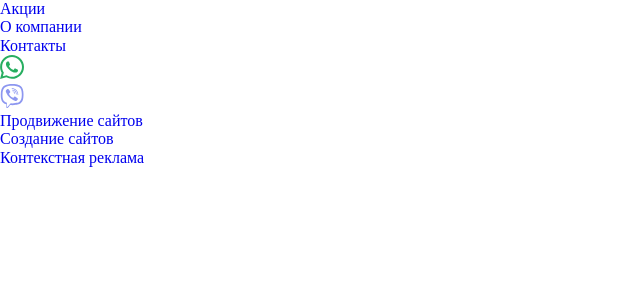
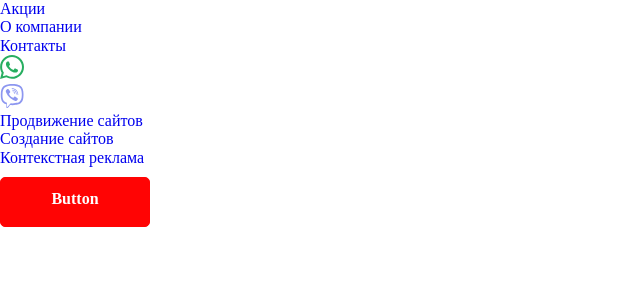
Before and after one commit to barometer-js/internet-advertising, a React (Create React App) app: page / in a window 1280 px wide. Shown: the top 300 px of the page, without its empty margins (0-640 px from the left). Built offline with nearby package versions, Linux system fonts and the light colour scheme.

Commit message:
add button

```diff
--- a/src/App.js
+++ b/src/App.js
@@ -2,11 +2,17 @@ import 'normalize.css';
 import './App.css';
 import TopNavigation from './components/TopNavigation/TopNavigation';
 import BottomNavigation from './components/BottomNavigation/BottomNavigation';
+import Button from './components/Button/Button';
 function App() {
   return (
     <>
       <TopNavigation />
       <BottomNavigation />
+      <Button
+        onClick={() => {
+          console.log('Hi!');
+        }}
+      />
     </>
   );
 }
--- /dev/null
+++ b/src/components/Button/Button.js
@@ -0,0 +1,43 @@
+import PropTypes from 'prop-types';
+
+import styles from './Button.module.scss';
+
+const Button = ({ type = 'button', children, onClick, disabled }) => {
+  const btnClass = disabled ? styles.disabled : styles.active;
+  const onClickAction = e => {
+    if (disabled) {
+      e.preventDefault();
+    } else {
+      return onClick(e);
+    }
+  };
+
+  return (
+    <button
+      className={btnClass}
+      type={type}
+      disabled={disabled}
+      onClick={onClickAction}
+    >
+      {children}
+    </button>
+  );
+};
+Button.propTypes = {
+  children: PropTypes.node,
+  onClick: PropTypes.func,
+  className: PropTypes.string,
+  disabled: PropTypes.bool,
+  active: PropTypes.bool,
+};
+
+Button.defaultProps = {
+  children: 'Button',
+  onClick: () => {},
+  className: '',
+  disabled: false,
+  active: false,
+  shadow: false,
+};
+
+export default Button;
--- /dev/null
+++ b/src/components/Button/Button.module.scss
@@ -0,0 +1,41 @@
+.button {
+  display: inline-flex;
+  margin: 10px auto;
+  width: 150px;
+  height: 50px;
+  justify-content: center;
+  padding: 12px 32px;
+  color: #ff0404;
+  background-color: #ffffff;
+  border: 1px solid #ff0404;
+  border-radius: 5px;
+  font-size: 16px;
+  font-family: inherit;
+  font-weight: 600;
+  cursor: pointer;
+  transition: background-color 250ms cubic-bezier(0.4, 0, 0.2, 1) 0ms;
+}
+
+.button:hover,
+.button:focus {
+  color: #ffffff;
+  background-color: #ff0404;
+}
+
+.active {
+  composes: button;
+  color: #ffffff;
+  background-color: #ff0404;
+}
+
+.disabled {
+  composes: button;
+  color: #ff0404;
+  background-color: #ffffff;
+}
+.shadow {
+  composes: button;
+  color: #ffffff;
+  background-color: #ff2d2d;
+  box-shadow: rgba(255, 45, 45, 0.5);
+}
```
